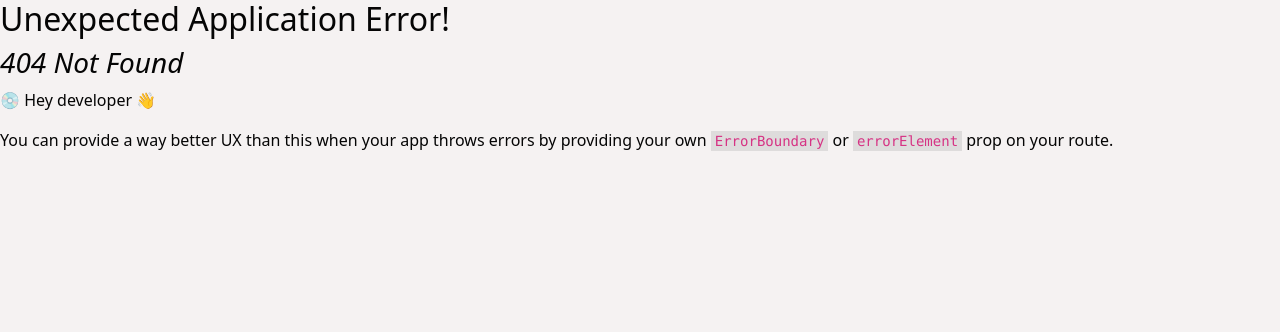
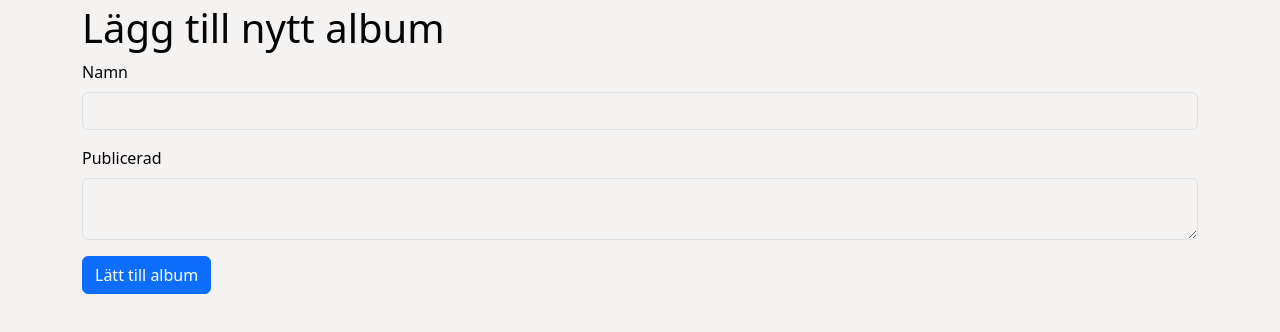
Before and after one commit to JNordstroom/ArtistAssignment, a React (Vite) app in the folder webReact/: page /CreateNewAlbumView/1 in a window 1280 px wide. Before the commit this address had no page. Shown: the top 332 px of the page. Built offline with nearby package versions, Linux system fonts and the light colour scheme; no server answers.

Commit message:
created creatNewAlbumView, changed to sweidsh in application

```diff
--- a/webReact/src/main.jsx
+++ b/webReact/src/main.jsx
@@ -15,7 +15,7 @@ export const pages = [
   { path: '/Album/:id', label: 'About the artist albums', element: <AlbumView /> },
   { path: '/Songs/:id', label: 'About the albums songs', element: <SongView /> },
   { path: '/CreateNewArtistView', label: 'Create new artist', element: <CreateNewArtistView /> },
-  { path: '/CreateNewAlbumView', label: 'Create new album', element: <CreateNewAlbumView /> }
+  { path: '/CreateNewAlbumView/:id', label: 'Create new album', element: <CreateNewAlbumView /> }
 ];
 
 const router = createBrowserRouter([
--- a/webReact/src/views/AlbumView.jsx
+++ b/webReact/src/views/AlbumView.jsx
@@ -52,7 +52,7 @@ export default function AlbumView() {
         ))}
 
         <Col key="new-artist" className="d-flex">
-          <Link to="/CreateNewAlbumView" style={{ textDecoration: 'none', width: '100%' }}>
+          <Link to={`/CreateNewAlbumView/${id}`} style={{ textDecoration: 'none', width: '100%' }}>
             <Card style={{ width: '18rem', height: '6.7rem' }} className="mx-auto">
               <Card.Body className="d-flex flex-column align-items-center justify-content-center">
                 <Card.Title>Lägg till nytt album</Card.Title>
--- a/webReact/src/views/CreateNewAlbumView.jsx
+++ b/webReact/src/views/CreateNewAlbumView.jsx
@@ -1,3 +1,89 @@
-export default function test(){
-    return <h1>create album</h1>
-}
+import { useState } from 'react';
+import { post } from '../utilsAndHooks/ApiService';
+import { useNavigate, useParams } from 'react-router-dom';
+
+const CreateNewAlbumView = () => {
+  const [formData, setFormData] = useState({ Namn: '', Publicerad: null, ArtisterId: null});
+  const navigate = useNavigate();
+  const { id: artistId } = useParams();
+
+  const handleChange = (e) => {
+    const { name, value } = e.target;
+    setFormData({
+      ...formData,
+      [name]: value,
+    });
+  };
+
+  const handleSubmit = async (e) => {
+    e.preventDefault();
+
+    console.log(artistId);
+    console.log(formData);
+    try {
+
+      const response = await post('album/createnewalbum', {
+        ...formData,
+        Namn: formData.Namn,
+        // Parsing the user input
+        Publicerad: parseInt(formData.Publicerad, 10),
+        ArtisterId: artistId,
+      });
+
+      if (response.error) {
+        console.error('Error creating new album:', response.error);
+      } else {
+        alert('Album added successfully!');
+
+        // route back to that artist albumpage
+        navigate(`/Album/${artistId}`);
+      }
+    } catch (error) {
+      console.error('Error creating new album:', error);
+    }
+  };
+
+  return (
+    <div>
+      <h1>Lägg till nytt album</h1>
+      <form onSubmit={handleSubmit}>
+        <div className="mb-3">
+          <label htmlFor="Namn" className="form-label">
+            Namn
+          </label>
+          <input
+            type="text"
+            className="form-control"
+            id="Namn"
+            name="Namn"
+            value={formData.Namn}
+            onChange={handleChange}
+            required
+          />
+        </div>
+
+
+        <div className="mb-3">
+          <label htmlFor="Publicerad" className="form-label">
+            Publicerad
+          </label>
+          <textarea
+            className="form-control"
+            id="Publicerad"
+            name="Publicerad"
+            value={formData.Publicerad}
+            onChange={handleChange}
+            required
+          ></textarea>
+        </div>
+
+
+        <button type="submit" className="btn btn-primary">
+          Lätt till album
+        </button>
+      </form>
+    </div>
+  );
+};
+
+export default CreateNewAlbumView;
--- a/webReact/src/views/CreateNewArtistView.jsx
+++ b/webReact/src/views/CreateNewArtistView.jsx
@@ -5,7 +5,7 @@ import { useNavigate } from 'react-router-dom';
 const CreateNewArtistView = () => {
   const [formData, setFormData] = useState({ artistName: '', artistDescription: '' });
   const [error, setError] = useState(null);
-  const navigate = useNavigate();  // Use useNavigate for navigation
+  const navigate = useNavigate();
 
   const handleChange = (e) => {
     const { name, value } = e.target;
@@ -68,7 +68,7 @@ const CreateNewArtistView = () => {
         <button type="submit" className="btn btn-primary">Lägg till</button>
       </form>
 
-      {/* Show error message if there's an error */}
+
       {error && <div className="alert alert-danger">{error}</div>}
     </div>
   );
```
Also changed, not shown: 5 other files (tests, documents, lock files or other folders).
